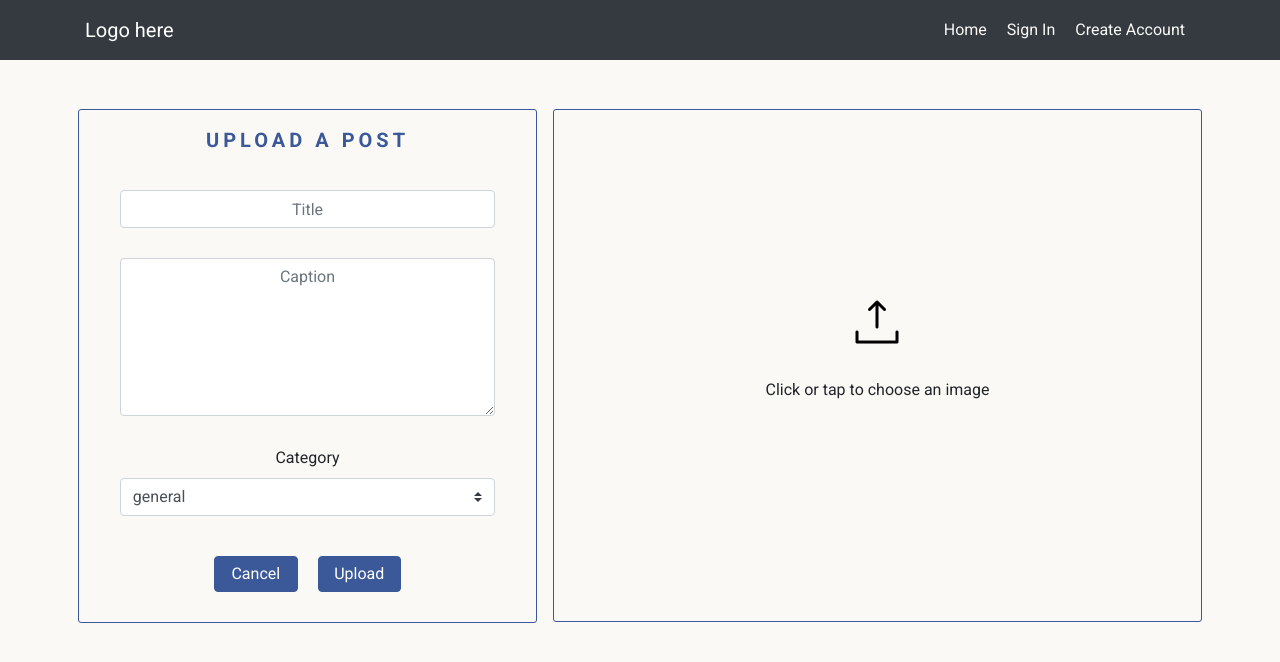
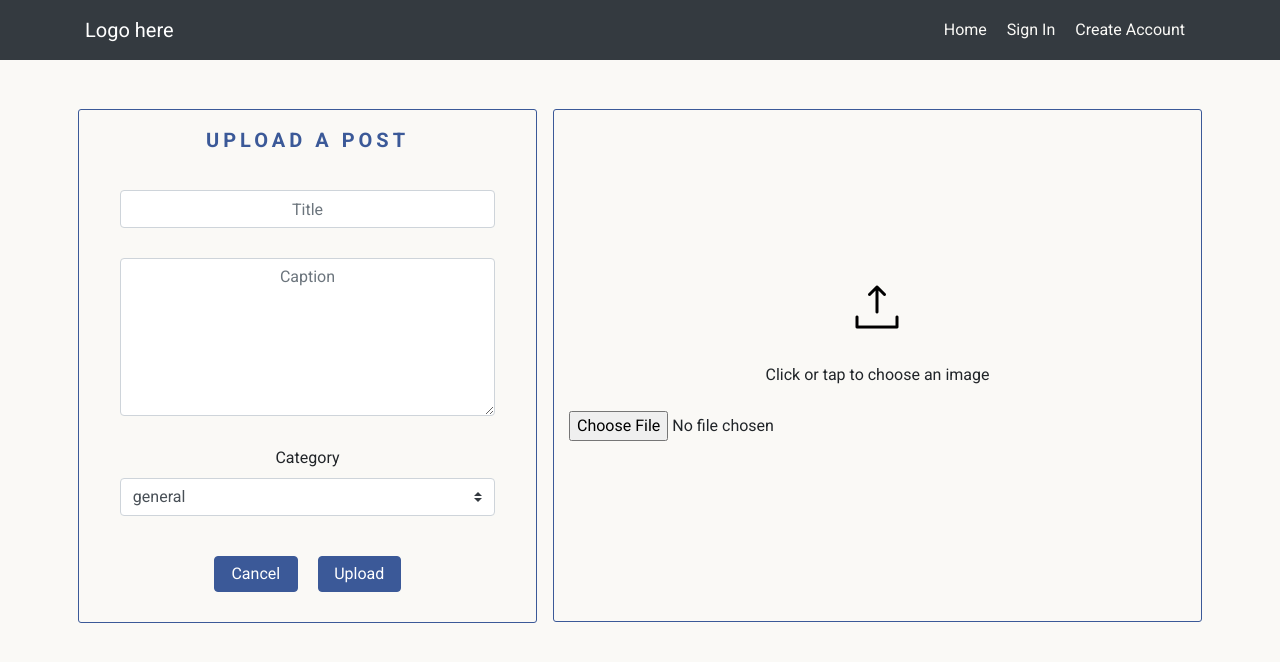
Before and after one commit to dantaylor28/polaroid-social-media-frontend, a React (Create React App) app: page /create/post in a window 1280 px wide. Shown: the top 662 px of the page. Built offline with nearby package versions, Linux system fonts and the light colour scheme; no server answers.

Commit message:
Add a form.file tag with accept and value asimage/*

```diff
--- a/src/pages/posts/CreatePostForm.js
+++ b/src/pages/posts/CreatePostForm.js
@@ -131,6 +131,7 @@ function CreatePostForm() {
               >
                 <Asset src={upload} message="Click or tap to choose an image" />
               </Form.Label>
+              <Form.File id="image-upload" accept="image/*"/>
             </Form.Group>
             <div className="d-md-none mt-5">{form}</div>
           </Container>
```
